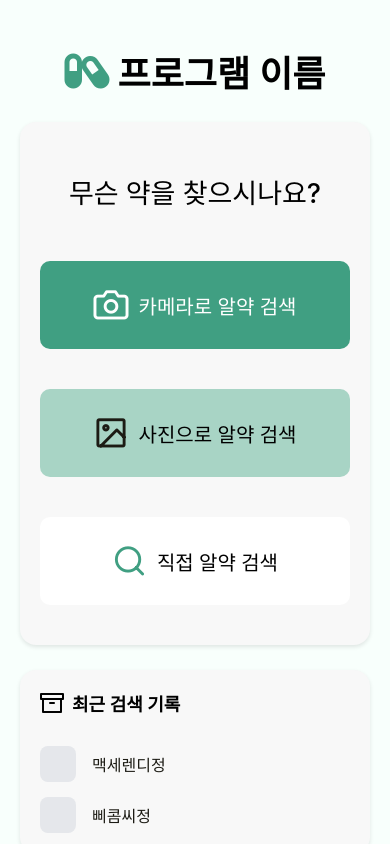
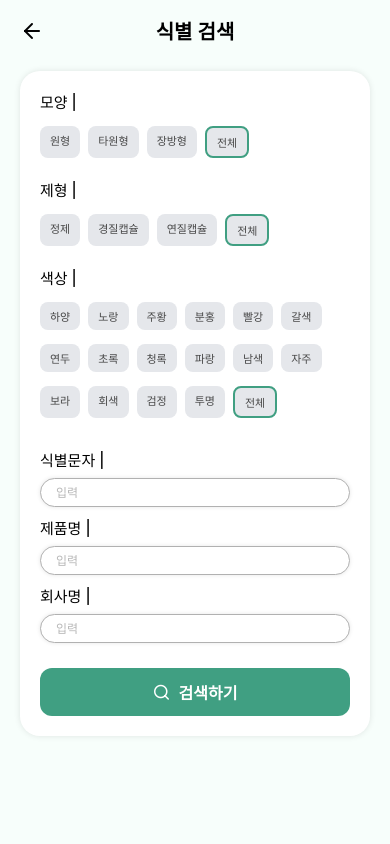
Before and after one commit to K1mm1nje0ng/MediLens, a React Native app: screen /DirectSearchScreen in a window 390 px wide. Built offline with nearby package versions, Linux system fonts and the light colour scheme.

Commit message:
second commit

```diff
--- a/src/components/LoadingOverlay.tsx
+++ b/src/components/LoadingOverlay.tsx
@@ -16,7 +16,7 @@ const LoadingOverlay: React.FC<Props> = ({ visible, message }) => {
     >
       <View style={styles.background}>
         <View style={styles.container}>
-          <ActivityIndicator size="large" color="#4CAF50" />
+          <ActivityIndicator size="large" color="#409F82" />
           <Text style={styles.message}>{message || '처리 중...'}</Text>
         </View>
       </View>
--- /dev/null
+++ b/src/screens/DirectSearchScreen.tsx
@@ -0,0 +1,201 @@
+import React, { useState } from 'react';
+import {
+  View,
+  Text,
+  ScrollView,
+  TouchableOpacity,
+  TextInput,
+  StyleSheet,
+} from 'react-native';
+import { SafeAreaView } from 'react-native-safe-area-context';
+import { useNavigation } from '@react-navigation/native';
+import Feather from 'react-native-vector-icons/Feather';
+
+const shapeOptions = ['원형', '타원형', '장방형', '전체'];
+const typeOptions = ['정제', '경질캡슐', '연질캡슐', '전체'];
+const colorOptions = [
+  '하양', '노랑', '주황', '분홍', '빨강', '갈색',
+  '연두', '초록', '청록', '파랑', '남색', '자주',
+  '보라', '회색', '검정', '투명', '전체',
+];
+
+export default function DirectSearchScreen() {
+  const navigation = useNavigation();
+
+  const [shape, setShape] = useState('전체');
+  const [type, setType] = useState('전체');
+  const [color, setColor] = useState('전체');
+  const [identifier, setIdentifier] = useState('');
+  const [product, setProduct] = useState('');
+  const [company, setCompany] = useState('');
+
+  const renderOptionGroup = (
+    label: string,
+    options: string[],
+    selected: string,
+    setSelected: (v: string) => void,
+  ) => (
+    <View style={styles.groupContainer}>
+      <View style={{ flexDirection: 'row', alignItems: 'center', marginBottom: 6 }}>
+        <Text style={styles.label}>{label}</Text>
+        <Text style={styles.label}> |</Text>
+      </View>
+
+      <View style={styles.optionContainer}>
+        {options.map((opt) => (
+          <TouchableOpacity
+            key={opt}
+            style={[styles.optionButton, selected === opt && styles.selected]}
+            onPress={() => setSelected(opt)}>
+            <Text style={styles.optionText}>{opt}</Text>
+          </TouchableOpacity>
+        ))}
+      </View>
+    </View>
+  );
+
+  const handleSearch = () => {
+    const result = {
+      success: true,
+      pillName: `${company || product || '알약'} (직접검색)`,
+    };
+    // @ts-ignore
+    navigation.navigate('ResultScreen', { result });
+  };
+
+  return (
+    <SafeAreaView style={{ flex: 1, backgroundColor: '#F7FEFB' }}>
+      {/* ✅ 헤더 (결과화면과 동일) */}
+      <View style={styles.headerRow}>
+        <TouchableOpacity onPress={() => navigation.goBack()}>
+          <Feather name="arrow-left" size={24} color="black" />
+        </TouchableOpacity>
+        <Text style={styles.headerTitle}>식별 검색</Text>
+        <View style={{ width: 24 }} />
+      </View>
+
+      {/* ✅ 스크롤 영역 */}
+      <ScrollView
+        contentContainerStyle={styles.scroll}
+        showsVerticalScrollIndicator={false}>
+
+        {/* ✅ 큰 흰색 카드 (outerBox 스타일 적용) */}
+        <View style={styles.outerBox}>
+          {renderOptionGroup('모양', shapeOptions, shape, setShape)}
+          {renderOptionGroup('제형', typeOptions, type, setType)}
+          {renderOptionGroup('색상', colorOptions, color, setColor)}
+
+          {/* 입력 필드 */}
+          {(
+  [
+    ['식별문자', identifier, setIdentifier],
+    ['제품명', product, setProduct],
+    ['회사명', company, setCompany],
+  ] as [string, string, React.Dispatch<React.SetStateAction<string>>][]
+).map(([label, value, setter], idx) => (
+  <View style={styles.inputGroup} key={idx}>
+    <View style={{ flexDirection: 'row', alignItems: 'center' }}>
+      <Text style={styles.label}>{label}</Text>
+      <Text style={styles.label}> |</Text>
+    </View>
+    <TextInput
+      placeholder="입력"
+      placeholderTextColor="#B7B7B7"
+      style={styles.input}
+      value={value}
+      onChangeText={setter}
+    />
+  </View>
+))}
+
+          {/* 검색 버튼 */}
+          <TouchableOpacity style={styles.searchButton} onPress={handleSearch}>
+            <Feather name="search" size={18} color="#fff" />
+            <Text style={styles.searchButtonText}>검색하기</Text>
+          </TouchableOpacity>
+        </View>
+      </ScrollView>
+    </SafeAreaView>
+  );
+}
+
+const styles = StyleSheet.create({
+  scroll: { paddingHorizontal: 20, paddingBottom: 60 },
+
+  /* ✅ 헤더 (결과화면과 동일 구조) */
+  headerRow: {
+    flexDirection: 'row',
+    alignItems: 'center',
+    justifyContent: 'space-between',
+    paddingHorizontal: 20,
+    paddingVertical: 16,
+  },
+  headerTitle: { fontSize: 20, fontWeight: '600', color: '#000' },
+
+  /* ✅ 카드 박스 (ResultScreen outerBox 복제) */
+  outerBox: {
+    backgroundColor: '#FFFFFF',
+    borderRadius: 20,
+    padding: 20,
+    marginTop: 10,
+    marginBottom: 24,
+    elevation: 3,
+    shadowColor: '#000',
+    shadowOpacity: 0.1,
+    shadowRadius: 6,
+  },
+
+  groupContainer: { marginBottom: 15 },
+  label: {
+    fontSize: 15,
+    fontWeight: '500',
+    color: 'black',
+    marginBottom: 8,
+  },
+  optionContainer: {
+    flexDirection: 'row',
+    flexWrap: 'wrap',
+    gap: 8,
+  },
+  optionButton: {
+    backgroundColor: '#E5E7EB',
+    borderRadius: 8,
+    paddingVertical: 6,
+    paddingHorizontal: 10,
+    marginBottom: 6,
+  },
+  selected: { borderWidth: 2, borderColor: '#409F82' },
+  optionText: { fontSize: 11, color: '#484848', fontWeight: '500' },
+
+  inputGroup: { marginTop: 10 },
+  input: {
+    backgroundColor: 'white',
+    borderRadius: 50,
+    borderWidth: 1,
+    borderColor: '#B1B1B1',
+    paddingVertical: 6,
+    paddingHorizontal: 15,
+    fontSize: 12,
+    color: 'black',
+    shadowColor: '#000',
+    shadowOpacity: 0.1,
+    shadowRadius: 4,
+    elevation: 2,
+  },
+
+  searchButton: {
+    flexDirection: 'row',
+    alignItems: 'center',
+    justifyContent: 'center',
+    backgroundColor: '#409F82',
+    borderRadius: 12,
+    paddingVertical: 12,
+    marginTop: 25,
+  },
+  searchButtonText: {
+    color: 'white',
+    fontSize: 16,
+    fontWeight: '600',
+    marginLeft: 8,
+  },
+});
--- a/src/screens/PillSearchScreen.tsx
+++ b/src/screens/PillSearchScreen.tsx
@@ -71,7 +71,7 @@ export default function PillSearchScreen({ navigation }: PillSearchScreenProps)
     <ScrollView style={styles.container} contentContainerStyle={styles.scroll}>
       {/* ✅ 프로그램 타이틀 */}
       <View style={styles.titleRow}>
-        <FontAwesome5 name="capsules" size={40} color="#409F82" style={{ marginRight: 8 }} />
+        <FontAwesome5 name="capsules" size={40} color="#409F82" style={{ marginRight: 15 }} />
         <Text style={styles.title}>프로그램 이름</Text>
       </View>
 
@@ -100,9 +100,7 @@ export default function PillSearchScreen({ navigation }: PillSearchScreenProps)
         {/* 직접 알약 검색 */}
         <TouchableOpacity
           style={[styles.optionBox, { backgroundColor: '#fff' }]}
-          // TODO: 직접 검색 화면 추가 시 아래 주석 해제
-          // onPress={() => navigation.navigate('DirectSearchScreen')}
-          onPress={() => Alert.alert('개발 예정')}
+          onPress={() => navigation.navigate('DirectSearchScreen')}
         >
           <Feather name="search" size={35} color="#409F82" />
           <Text style={styles.optionText}>직접 알약 검색</Text>
--- a/src/screens/ResultScreen.tsx
+++ b/src/screens/ResultScreen.tsx
@@ -1,5 +1,13 @@
-import React from 'react';
-import { View, Text, Image, StyleSheet, ScrollView, TouchableOpacity, Alert } from 'react-native';
+import React, { useState } from 'react';
+import {
+  View,
+  Text,
+  Image,
+  StyleSheet,
+  ScrollView,
+  TouchableOpacity,
+} from 'react-native';
+import { SafeAreaView } from 'react-native-safe-area-context';
 import { NativeStackScreenProps } from '@react-navigation/native-stack';
 import { RootStackParamList } from '../types/navigation';
 import Feather from 'react-native-vector-icons/Feather';
@@ -7,38 +15,54 @@ import FontAwesome5 from 'react-native-vector-icons/FontAwesome5';
 
 type Props = NativeStackScreenProps<RootStackParamList, 'ResultScreen'>;
 
-export default function ResultScreen({ route }: Props) {
-  const { result } = route.params; // 분석 결과 데이터 (예: { pillName: '비맥스정', ... })
+export default function ResultScreen({ route, navigation }: Props) {
+  const { result } = route.params;
 
   return (
-  <ScrollView style={styles.container} contentContainerStyle={styles.scroll}>
-    {/* ✅ 전체 카드 */}
+    <SafeAreaView style={{ flex: 1, backgroundColor: '#F7FEFB' }}>
+      {/* ✅ 헤더 */}
+      <View style={styles.headerRow}>
+        <TouchableOpacity onPress={() => navigation.goBack()}>
+          <Feather name="arrow-left" size={24} color="#000" />
+        </TouchableOpacity>
+        <Text style={styles.headerTitle}>분석 결과</Text>
+        <View style={{ width: 24 }} />
+      </View>
+
+      {/* ✅ 스크롤 콘텐츠 */}
+      <ScrollView
+        style={styles.container}
+        contentContainerStyle={styles.scroll}
+        showsVerticalScrollIndicator={false}
+      >
         <View style={styles.outerBox}>
-      {/* ✅ 상단 약 이름 */}
           <View style={styles.header}>
-        <FontAwesome5 name="capsules" size={28} color="#409F82" style={{ marginRight: 8 }} />
+            <FontAwesome5
+              name="capsules"
+              size={28}
+              color="#409F82"
+              style={{ marginRight: 8 }}
+            />
             <Text style={styles.title}>{result.pillName || '알약명 미확인'}</Text>
           </View>
 
-      {/* ✅ 약 이미지 */}
           <View style={styles.imageBox}>
-        <Image source={require('../../assets/images/pill.png')} style={styles.image} />
+            <Image
+              source={require('../../assets/images/pill.png')}
+              style={styles.image}
+            />
           </View>
 
-
           <View style={styles.identBox}>
-  {/* 🔹 1. 각인 상자 */}
             <View style={styles.markContainer}>
               <View style={styles.markBoxLeft}>
                 <Text style={styles.markText}>BAT</Text>
               </View>
               <View style={styles.markBoxRight}>
-    {/* 뒷면 각인이 없으면 비워둬도 됨 */}
                 <Text style={styles.markText}></Text>
               </View>
             </View>
 
-  {/* 🔹 2. 약의 규격 정보 */}
             <View style={styles.identInfo}>
               <View style={styles.identRow}>
                 <Text style={styles.identLabel}>장축(mm) |</Text>
@@ -56,142 +80,152 @@ export default function ResultScreen({ route }: Props) {
             </View>
           </View>
 
-
-      {/* ✅ 세부 정보 */}
+          {/* ✅ 세부 정보 - InfoRow 수정됨 */}
           <View style={styles.infoBox}>
             <InfoRow label="전문/일반 |" value="일반의약품" />
             <InfoRow label="업체명 |" value="(유)한풍제약" />
-        <InfoRow label="주성분 |" value="히드록소코발라민아세트산염 등 ...(더보기)" />
-        <InfoRow label="용법용량 |" value="만 12세 이상 성인 1회 1정 1일 1회 식후 복용" />
-        <InfoRow label="효능효과 |" value="비타민 B군 보급 및 피로개선 ...(더보기)" />
-        <InfoRow label="주의사항 |" value="1) 특정 질환자는 복용 주의 ...(더보기)" />
+            <InfoRow
+              label="주성분 |"
+              value="히드록소코발라민아세트산염, 피리독신염산염, 니코틴아미드, 리보플라빈 ... 이 외 비타민 복합 성분이 포함되어 있습니다."
+            />
+            <InfoRow
+              label="용법용량 |"
+              value="만 12세 이상 성인 1회 1정 1일 1회 식후 복용"
+            />
+            <InfoRow
+              label="효능효과 |"
+              value="비타민 B군 보급 및 피로개선, 신경통 및 근육통 완화, 구내염 개선에 도움을 줍니다."
+            />
+            <InfoRow
+              label="주의사항 |"
+              value="1) 특정 질환자는 복용 주의 2) 어린이 손이 닿지 않도록 보관 3) 고용량 복용 시 부작용 주의"
+            />
           </View>
         </View>
 
-    {/* ✅ 버튼 (카드 밖으로 분리) */}
-    <TouchableOpacity style={styles.button} onPress={() => Alert.alert('개발 예정')}>
-      <Feather name="edit-3" size={20} color="#1C1B14" style={{ marginRight: 8 }} />
+        <TouchableOpacity
+          style={styles.button}
+          onPress={() => navigation.navigate('DirectSearchScreen')}
+        >
+          <Feather
+            name="edit-3"
+            size={20}
+            color="#1C1B14"
+            style={{ marginRight: 8 }}
+          />
           <Text style={styles.buttonText}>찾은 약 수정하기</Text>
         </TouchableOpacity>
       </ScrollView>
+    </SafeAreaView>
   );
 }
 
+/* ✅ 세부 정보 행 (더보기 기능 추가) */
 function InfoRow({ label, value }: { label: string; value: string }) {
+  const [expanded, setExpanded] = useState(false);
+  const MAX_LENGTH = 40; // 표시할 기본 글자 수
+
+  const isLong = value.length > MAX_LENGTH;
+  const displayText = expanded ? value : value.slice(0, MAX_LENGTH) + (isLong ? '...' : '');
+
   return (
     <View style={styles.infoRow}>
       <Text style={styles.infoLabel}>{label}</Text>
-      <Text style={styles.infoValue}>{value}</Text>
+      <Text style={styles.infoValue}>
+        {displayText}{' '}
+        {isLong && (
+          <Text
+            onPress={() => setExpanded(!expanded)}
+            style={{ color: '#409F82', fontWeight: '600' }}
+          >
+            {expanded ? ' 접기' : ' 더보기'}
+          </Text>
+        )}
+      </Text>
     </View>
   );
 }
+
 const styles = StyleSheet.create({
   container: { flex: 1, backgroundColor: '#F7FEFB' },
-  scroll: { paddingBottom: 60 },
-
-  /* 🔹 전체 카드 (outerBox) */
+  scroll: { paddingBottom: 60, paddingHorizontal: 20 },
+  headerRow: {
+    flexDirection: 'row',
+    alignItems: 'center',
+    justifyContent: 'space-between',
+    paddingHorizontal: 20,
+    paddingVertical: 16,
+  },
+  headerTitle: { fontSize: 20, fontWeight: '600', color: '#000' },
   outerBox: {
-    backgroundColor: '#FFFFFF',
+    backgroundColor: '#fff',
     borderRadius: 20,
     padding: 20,
-    marginHorizontal: 20,
-    marginTop: 20,
+    marginTop: 10,
     marginBottom: 24,
     elevation: 3,
   },
-
   header: { flexDirection: 'row', alignItems: 'center', marginBottom: 12 },
   title: { fontSize: 22, fontWeight: '600', color: '#1C1B14' },
-
   imageBox: {
     width: '100%',
     alignItems: 'center',
-    backgroundColor: '#ffffffff',
+    backgroundColor: '#fff',
     borderRadius: 12,
     marginVertical: 16,
     padding: 12,
   },
   image: { width: 250, height: 100, resizeMode: 'contain' },
-
   identBox: {
     backgroundColor: '#F5F5F5',
     borderRadius: 12,
     paddingVertical: 14,
     paddingHorizontal: 10,
     marginBottom: 8,
-  marginHorizontal: -5,
-  width: 'auto',
   },
-
-/* 🔹 각인 상자 */
   markContainer: {
     flexDirection: 'row',
     borderWidth: 1,
     borderColor: '#D9D9D9',
     borderRadius: 4,
-  overflow: 'hidden', // ✅ 테두리 안 넘치게
+    overflow: 'hidden',
     backgroundColor: '#FFFFFF',
     marginBottom: 8,
-  elevation: 2, // Android용 그림자 (선택)
-  shadowColor: '#000', // iOS용 그림자 (선택)
-  shadowOpacity: 0.05,
-  shadowRadius: 2,
+    elevation: 2,
   },
-
   markBoxLeft: {
     flex: 1,
     justifyContent: 'center',
     alignItems: 'center',
-  borderRightWidth: 1,     // ✅ 중앙 세로줄
+    borderRightWidth: 1,
     borderRightColor: '#D9D9D9',
     paddingVertical: 8,
   },
-
   markBoxRight: {
     flex: 1,
     justifyContent: 'center',
     alignItems: 'center',
     paddingVertical: 8,
   },
-
-markText: {
-  fontSize: 14,
-  fontWeight: '700',
-  color: '#000',
-},
-
-
-/* 🔹 정보 행 전체 영역 */
+  markText: { fontSize: 14, fontWeight: '700', color: '#000' },
   identInfo: { gap: 4 },
-
-identRow: {
-  flexDirection: 'row',
-  flexWrap: 'wrap', // ✅ 줄바꿈 허용
-  alignItems: 'flex-start',
-},
-
+  identRow: { flexDirection: 'row', flexWrap: 'wrap', alignItems: 'flex-start' },
   identLabel: {
     fontWeight: '600',
     color: '#000',
     fontSize: 12.5,
     marginRight: 4,
   },
-
   identValue: {
     fontWeight: '600',
     fontSize: 12.5,
     color: '#000',
     marginRight: 10,
   },
-
-
-  infoBox: {
-    backgroundColor: '#FFFFFF',
-    padding: 8,
-  },
+  infoBox: { backgroundColor: '#FFFFFF', padding: 8 },
   infoRow: {
     flexDirection: 'row',
-  alignItems: 'flex-start', // ✅ 세로 위쪽 정렬로 통일
+    alignItems: 'flex-start',
     marginVertical: 6,
   },
   infoLabel: {
@@ -206,18 +240,16 @@ infoValue: {
     flex: 1,
     color: '#484848',
     fontSize: 14,
-  lineHeight: 20, // ✅ 줄간격 유지 가능
+    lineHeight: 20,
   },
-
-
   button: {
     flexDirection: 'row',
     justifyContent: 'center',
     alignItems: 'center',
-    backgroundColor: '#ffffffff',
+    backgroundColor: '#fff',
     borderRadius: 12,
     height: 50,
-    marginHorizontal: 20,
+    marginTop: 10,
     marginBottom: 20,
     elevation: 2,
   },
--- a/src/types/navigation.ts
+++ b/src/types/navigation.ts
@@ -1,4 +1,5 @@
 export type RootStackParamList = {
   PillSearchScreen: undefined;
   ResultScreen: { result: { pillName: string } };
+  DirectSearchScreen: undefined;
 };
```
Also changed, not shown: App.tsx (+9 -1 lines). Lines whose indentation alone changed are shown as unchanged.
